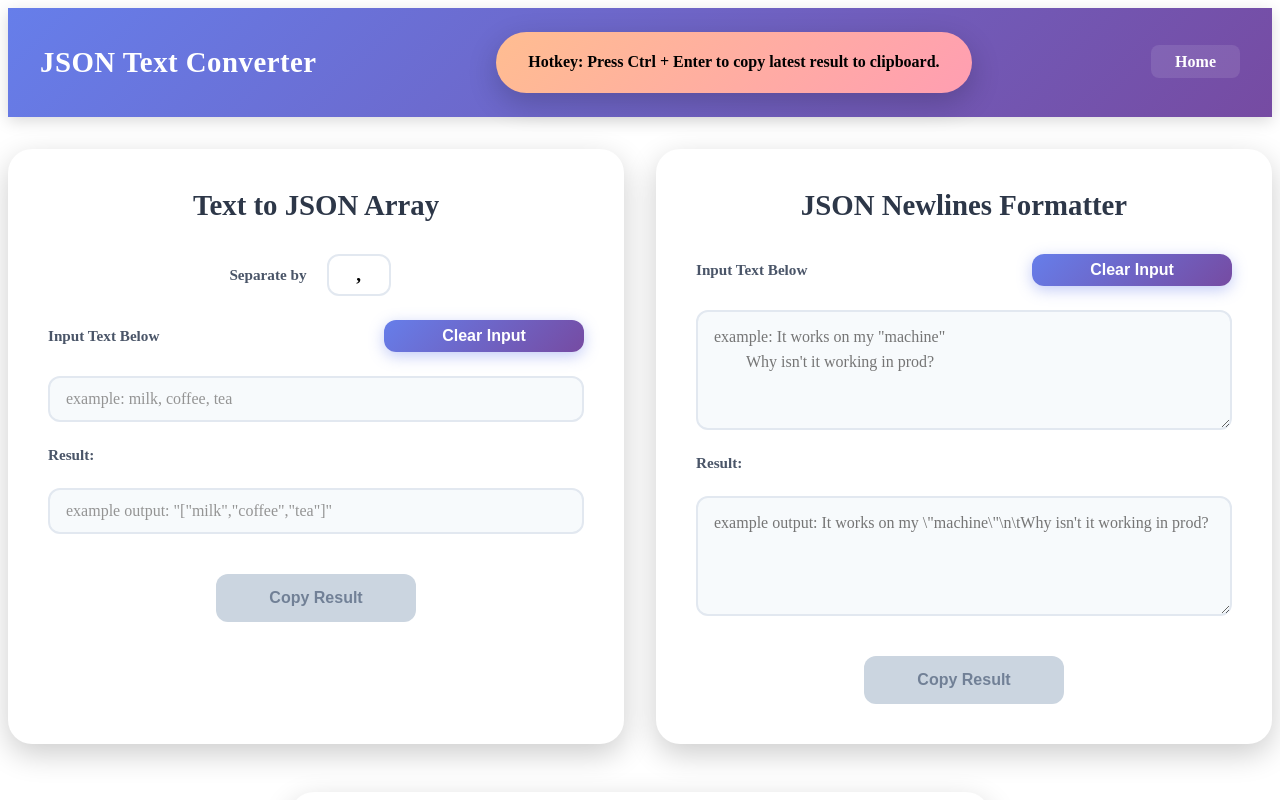
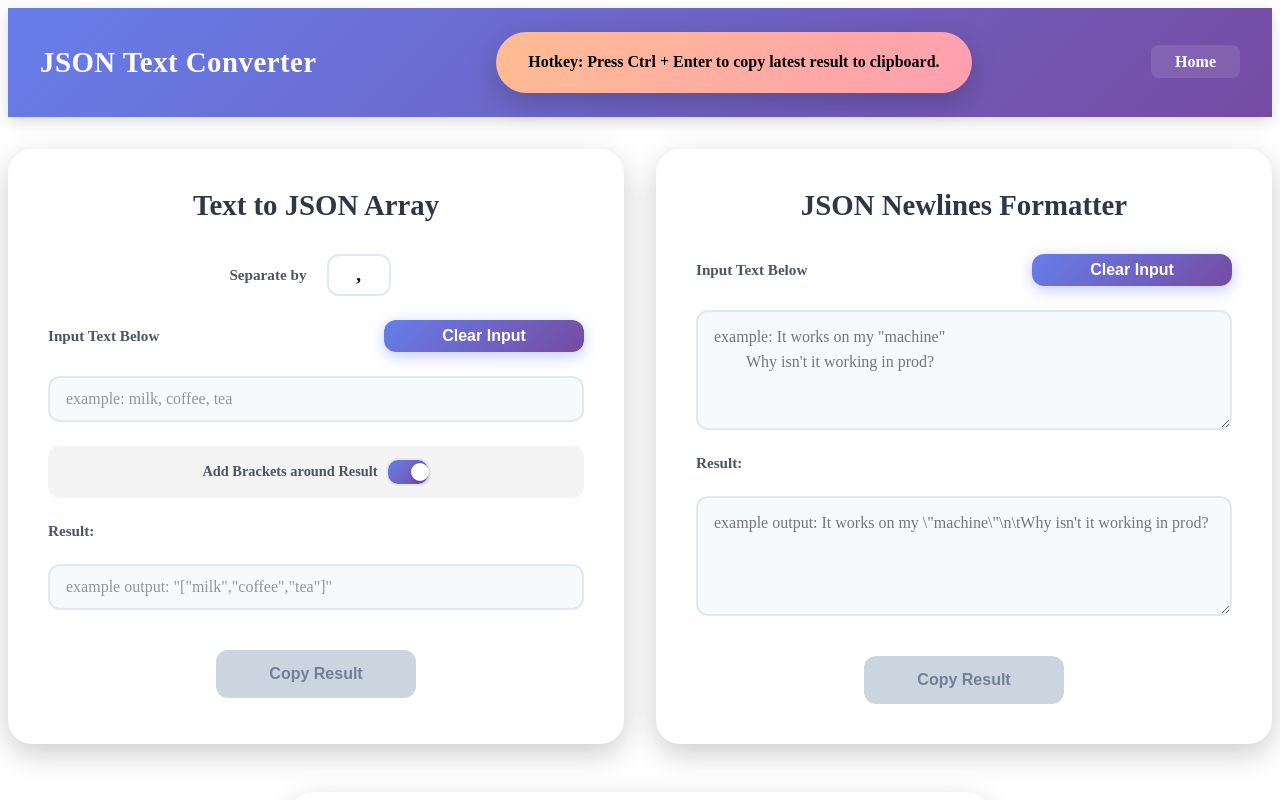
Before and after one commit to Miss0range/JSON-String-Array-Crafter, an Angular app: page / in a window 1280 px wide. Shown: the top 800 px of the page. Built offline with nearby package versions, Linux system fonts and the light colour scheme.

Commit message:
feature: add Toggle allow user to decide add/remove bracket from array result

```diff
--- a/src/app/app.css
+++ b/src/app/app.css
@@ -254,3 +254,62 @@ form > p {
         font-size: 16px;
     }
 }
+
+.brackets-control {
+  display: flex;
+  align-items: center;
+  justify-content: center;
+  gap: 0.75rem;
+  padding: 0.75rem;
+  background-color: #f4f4f4f8;
+  border-radius: 0.75rem;
+  /* border: 2px solid #e2e8f0; */
+}
+
+.brackets-control label {
+  margin: 0;
+  font-size: 0.9rem;
+  font-weight: 600;
+  color: #4a5568;
+  cursor: pointer;
+}
+
+/* Hide default checkbox */
+.brackets-control input[type="checkbox"] {
+  appearance: none;
+  width: 44px;
+  height: 24px;
+  background-color: #cbd5e0;
+  border-radius: 12px;
+  position: relative;
+  cursor: pointer;
+  transition: background-color 0.3s;
+}
+
+/* Checkbox slider */
+.brackets-control input[type="checkbox"]::before {
+  content: '';
+  position: absolute;
+  width: 18px;
+  height: 18px;
+  border-radius: 50%;
+  background-color: white;
+  top: 3px;
+  left: 3px;
+  transition: transform 0.3s;
+  box-shadow: 0 2px 4px rgba(0, 0, 0, 0.2);
+}
+
+/* Checked state */
+.brackets-control input[type="checkbox"]:checked {
+  background: linear-gradient(135deg, #667eea 0%, #764ba2 100%);
+}
+
+.brackets-control input[type="checkbox"]:checked::before {
+  transform: translateX(20px);
+}
+
+.brackets-control input[type="checkbox"]:focus {
+  outline: 2px solid #667eea;
+  outline-offset: 2px;
+}
--- a/src/app/app.html
+++ b/src/app/app.html
@@ -28,6 +28,16 @@
         (blur)="convertString()"
         placeholder="example: milk, coffee, tea"
       />
+      <div class="brackets-control">
+        <label for="brackets-check">Add Brackets around Result</label>
+        <input
+          type="checkbox"
+          name="brackets-check"
+          [(ngModel)]="isBracketsAdded"
+          (ngModelChange)="debounceKeyword()"
+          (blur)="convertString()"
+        />
+      </div>
       <label for="text-output">Result:</label>
       <input
         name="text-output"
--- a/src/app/app.ts
+++ b/src/app/app.ts
@@ -19,6 +19,7 @@ export class App {
   separator: string = ',';
   keywordMessage = signal('');
   private keyWordTimeout?: ReturnType<typeof setTimeout>;
+  isBracketsAdded: boolean = true;
 
   //variables for processing JSON text
   inputParagraph: string = '';
@@ -36,11 +37,12 @@ export class App {
   convertString(): void {
     if (this.inputKeywords) {
       const cleanInput = this.inputKeywords.trim().replace(/^,+|,+$/g, '');
-      this.outputKeywords = `["${cleanInput
+      const processedKeywords = `"${cleanInput
         .split(this.separator)
         .map((item) => item.trim())
         .filter((item) => item.length > 0)
-        .join('"\,"')}"]`;
+        .join('"\,"')}"`;
+      this.outputKeywords = this.isBracketsAdded ? `[${processedKeywords}]` : processedKeywords;
       this.lastMessage = this.keywordMessage;
     } else {
       this.outputKeywords = '';
```
